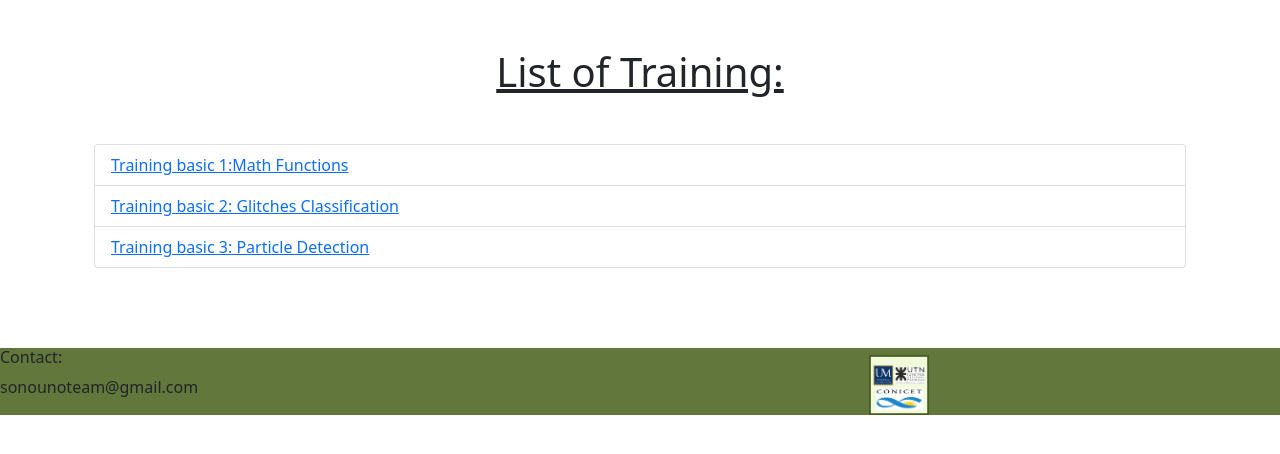
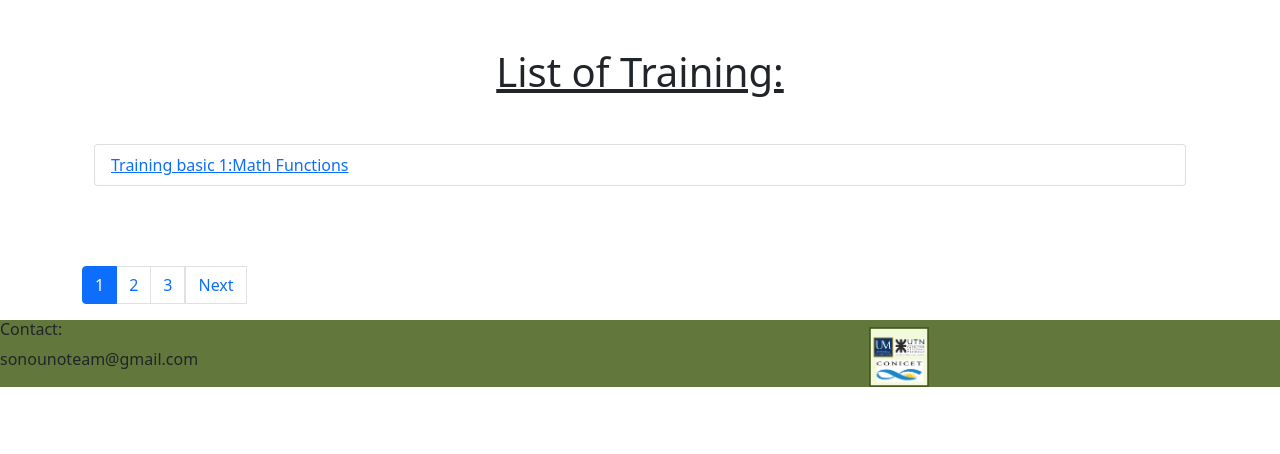
Before and after one commit to NatashaBertaina/webTraining, a Django app: page /trainingApp/ in a window 1280 px wide. Shown: the part 56-510 px from the top of the page. Run offline with Django 4.2, Linux system fonts and the light colour scheme; a user stored in the database is signed in; data comes from the database, SQL or seed files in the repository; both versions use the stored data as it was after the commit.

Commit message:
Paginacion en trainings y templates generales

```diff
--- a/userApp/templates/userApp/base.html
+++ b/templates/base.html
@@ -14,21 +14,12 @@
   </head>
   <body>
     <!-- Se incluye la navbar -->
-    {% include 'userApp/_navbar.html' %}
+    {% include '_navbar.html' %}
 
     <div class="container my-2">
 
-      <!-- Logica para mostrar mensajes del modulo message de django -->
-      {% for message in messages %}
-      <div class="alert alert-{{message.tags}} alert-dismissible fade show" role="alert">
-          {% if form.errors %}
-          <strong>Message: </strong> {{form.errors}}
-          {% else %}
-          <strong>Message: </strong> {{message}}
-          {% endif %}
-          <button type="button" class="btn-close" data-bs-dismiss="alert" aria-label="Close"></button>
-      </div>
-      {% endfor %}
+      <!-- Se incluye mensajes -->
+      {% include 'message.html' %}
 
       {% block content %}
       {% endblock content %}
@@ -36,7 +27,7 @@
     </div>
 
     <!-- Se incluye el footer -->
-    {% include 'userApp/footer.html' %}
+    {% include 'footer.html' %}
 
   </body>
 </html>
--- a/userApp/templates/userApp/home.html
+++ b/templates/home.html
@@ -1,4 +1,4 @@
-{% extends 'userApp/base.html' %}
+{% extends 'base.html' %}
 
 {% block content %}
 
--- /dev/null
+++ b/templates/message.html
@@ -0,0 +1,12 @@
+
+<!-- Logica para mostrar mensajes del modulo message de django -->
+{% for message in messages %}
+<div class="alert alert-{{message.tags}} alert-dismissible fade show" role="alert">
+    {% if form.errors %}
+    <strong>Message: </strong> {{form.errors}}
+    {% else %}
+    <strong>Message: </strong> {{message}}
+    {% endif %}
+    <button type="button" class="btn-close" data-bs-dismiss="alert" aria-label="Close"></button>
+</div>
+{% endfor %}
--- a/trainingApp/templates/trainingApp/forms.html
+++ b/trainingApp/templates/trainingApp/forms.html
@@ -1,4 +1,4 @@
-{% extends "userApp/base.html" %}
+{% extends "base.html" %}
 
 {% block content %}
 
--- a/trainingApp/templates/trainingApp/index.html
+++ /dev/null
@@ -1,24 +0,0 @@
-
-    {% extends "userApp/base.html" %}
-
-    {% block content %}
-    <main>
-        <h1>List of Training:</h1>
-
-        <div class="container">
-        {% if list_training %}
-            <ul class="list-group">
-            {% for training in list_training %}
-                <li class="list-group-item">
-                    <a href="{% url 'trainingApp:forms' training.id %}">
-                        {{ training.name_training }}
-                    </a>
-                </li>
-            {% endfor %}
-            </ul>
-        {% else %}
-            <p>Sorry!! No training are available.</p>
-        {% endif %}
-        </div>
-    </main>
-    {% endblock %}
--- /dev/null
+++ b/trainingApp/templates/trainingApp/training_List.html
@@ -0,0 +1,47 @@
+
+    {% extends "base.html" %}
+
+    {% block content %}
+    <main>
+        <h1>List of Training:</h1>
+
+        <div class="container">
+        {% if training_list %}
+            <ul class="list-group">
+            {% for training in training_list %}
+                <li class="list-group-item">
+                    <a href="{% url 'trainingApp:forms' training.id %}">{{ training.name_training }} </a>
+                </li>
+            {% endfor %}
+            </ul>
+        {% else %}
+            <p>Sorry!! No training are available.</p>
+        {% endif %}
+        </div>
+    </main>
+
+    <!-- Pagination-->
+        <div class="mt-2">
+            <ul class="pagination">
+
+                {% if page_obj.has_previous %}
+                    <li>
+                        <a href="?page={{ page_obj.previous_page_number }}" class="page-link">Previous</a>
+                    </li>
+
+                {% endif %}
+
+                {% for i in paginator.page_range %}
+
+                    <li class="page-item {% if i == page_obj.number %} active {% endif %}">
+                        <a href="?page={{ i }}" class="page-link">{{i}}</a>
+                    </li>
+
+                {% endfor %}
+
+                {% if page_obj.has_next %}
+                    <a href="?page={{ page_obj.next_page_number }}"class="page-link">Next</a>
+                {% endif %}
+            </ul>
+        </div>
+    {% endblock %}
--- a/trainingApp/urls.py
+++ b/trainingApp/urls.py
@@ -2,14 +2,14 @@ from django.urls import path
 from django.conf import settings
 from django.conf.urls.static import static
 from django.contrib.auth.decorators import login_required
-from .views import IndexView, DeployDetailView, next_deploy, prev_deploy, ResultsView
+from .views import TrainingList, DeployDetailView, next_deploy, prev_deploy, ResultsView
 
 from . import views
 
 app_name = 'trainingApp'
 
 urlpatterns = [
-    path("", login_required(IndexView.as_view()), name="training"),
+    path("", login_required(TrainingList.as_view()), name="training_List"),
     path("<int:deploy_id>/",  login_required(DeployDetailView.as_view()), name="forms"),
     path("next/", views.next_deploy, name="next"),
     path("prev/", views.prev_deploy, name="prev"),
--- a/trainingApp/views.py
+++ b/trainingApp/views.py
@@ -4,6 +4,7 @@ from django.shortcuts import render, get_object_or_404, redirect
 from django.http import HttpResponse, HttpResponseRedirect
 from django.views import generic, View
 from django.views.generic.edit import FormView
+from django.views.generic import ListView
 from django.core.paginator import Paginator, EmptyPage, PageNotAnInteger
 from .forms import QuestionForm
 from .models import Training, Deploy
@@ -13,13 +14,18 @@ from django.contrib.auth.decorators import login_required
 
 cont = 0
 
-class IndexView(generic.ListView):
-    template_name = "trainingApp/index.html"
-    context_object_name = "list_training"
+class TrainingList(ListView):
+    model = Training
+    template_name = "trainingApp/training_List.html"
+    context_object_name = "training_list"
+    queryset = Training.objects.all().order_by('id')
+    paginate_by = 1  # Especifica la cantidad de objetos por página
 
-    def get_queryset(self):
-        return Training.objects.order_by("pub_date")[:5]
 
+    def get_context_data(self, **kwargs):
+        context = super().get_context_data(**kwargs)
+        context['message'] = 'Listado de productos'
+        return context
 
 class DeployDetailView(View):
     template_name = 'trainingApp/forms.html'
--- a/userApp/templates/userApp/signin.html
+++ b/userApp/templates/userApp/signin.html
@@ -1,4 +1,4 @@
-{% extends "userApp/base.html" %}
+{% extends "base.html" %}
 
 {% block content %}
 
--- a/userApp/templates/userApp/signup.html
+++ b/userApp/templates/userApp/signup.html
@@ -1,4 +1,4 @@
-{% extends "userApp/base.html" %}
+{% extends "base.html" %}
 
 {% block content %}
 <div class="container">
--- a/userApp/views.py
+++ b/userApp/views.py
@@ -16,7 +16,7 @@ from .models import Trainee
 ##Logica de users
 
 def home(request):
-    return render(request, 'userApp/home.html')
+    return render(request, 'home.html')
 
 def signup(request):
     if request.method == 'GET':
@@ -36,7 +36,7 @@ def signup(request):
             messages.success(request,"Your account is crated successfully")
             login(request, user)
 
-            return redirect('trainingApp:training')
+            return redirect('trainingApp:training_List')
         else:
             messages.error(request, "Error")
             return render(request, 'userApp/signup.html', {"form": form})
@@ -58,4 +58,4 @@ def signin(request):
         else:
             login(request, user)
             messages.success(request,f"Your are logged in as {request.POST['username']}")
-            return redirect('trainingApp:training')
+            return redirect('trainingApp:training_List')
--- a/webTraining/settings.py
+++ b/webTraining/settings.py
@@ -62,7 +62,7 @@ ROOT_URLCONF = 'webTraining.urls'
 TEMPLATES = [
     {
         'BACKEND': 'django.template.backends.django.DjangoTemplates',
-        'DIRS': [],
+        'DIRS': ['templates'],
         'APP_DIRS': True,
         'OPTIONS': {
             'context_processors': [
```
Also changed, not shown: db.sqlite3, templates/_navbar.html (renamed from userApp/templates/userApp/_navbar.html), templates/footer.html (renamed from userApp/templates/userApp/footer.html).
